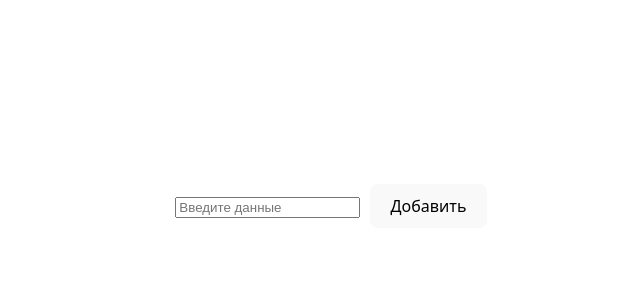
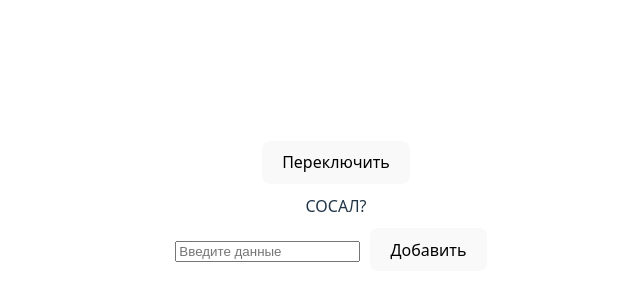
Before and after one commit to Krooky-coder/React-ToDo, a React (Vite) app in the folder todo-app/: page / in a window 1280 px wide. Shown: the part 186-486 px from the top of the page, without its empty margins (304-944 px from the left). Built offline with nearby package versions, Linux system fonts and the light colour scheme.

Commit message:
трахи трахи с темой

```diff
--- a/todo-app/src/App.tsx
+++ b/todo-app/src/App.tsx
@@ -1,30 +1,39 @@
 import AddTodo from './components/AddTodo'
 import './App.css'
 import useLocalStorage from './utils/localStorage';
-import { useEffect, useState } from 'react';
+import { useEffect } from 'react';
 import TodoList from './components/TodoList';
 import { type TodoItem } from './components/TodoItem'
 import EditTodo from './components/EditTodo';
+import ThemeChange from './components/ThemeChange';
+import { ThemeProvider } from 'styled-components';
+import { blackTheme, lightTheme } from './utils/Theme';
+ThemeProvider
 function App() {
 
+  const [tasks, setTasks] = useLocalStorage<TodoItem[]>('Tasks', []);
+  const [theme, setTheme] = useLocalStorage<string>('Theme', 'light')
 
-  const [tasks, setTasks] = useLocalStorage<TodoItem[]>('Tasks', []);
+  const themeToProvide = theme === 'light' ? lightTheme : blackTheme
 
   const handleAddTask = (task: TodoItem) => {
     setTasks([...tasks, task])
   };
 
-  useEffect(() => {
-    // setTasks(value)
-  }, [tasks]);
+  useEffect (() => {
+
+  },[theme])
 
   return (
-    <div>
-      <AddTodo onAdd={handleAddTask}/>
-      <TodoList setValue={setTasks}>
-        {(props) => <EditTodo {...props} />}
-      </TodoList>
-    </div>
+    <>
+      <ThemeProvider theme={themeToProvide}>
+        <ThemeChange setTheme={setTheme} />
+        <AddTodo onAdd={handleAddTask}/>
+        <TodoList setValue={setTasks}>
+          {(props) => <EditTodo {...props} />}
+        </TodoList>
+      </ThemeProvider>
+    </>
   )
 }
 
--- a/todo-app/src/components/AddTodo.tsx
+++ b/todo-app/src/components/AddTodo.tsx
@@ -1,13 +1,18 @@
 import { useState, type ChangeEvent} from 'react';
 import { type TodoItem } from './TodoItem'
-import useLocalStorage from '../utils/localStorage';
+import styled, { useTheme } from 'styled-components';
 interface AddTodoProps {
     onAdd: (task: TodoItem) => void
 }
 
 export default function AddTodo ({ onAdd }: AddTodoProps) {
 
+    const theme = useTheme()
+
+
+
     const [inputValue, setInputValue] = useState('')
+    const [onError, setOnError] = useState(false)
 
     function handleOnChange(e: ChangeEvent<HTMLInputElement>) {
         setInputValue(e.target.value)
@@ -15,6 +20,7 @@ export default function AddTodo ({ onAdd }: AddTodoProps) {
 
     function handleOnClick () {
         if (inputValue) {
+            setOnError(false)
             onAdd({
                 text: inputValue,
                 status: false,
@@ -22,10 +28,20 @@ export default function AddTodo ({ onAdd }: AddTodoProps) {
             })
             setInputValue('')
         }
+        else {
+            setOnError(true)
+        }
     }
 
     return (
         <div>
+            <div>
+            <span>СОСАЛ? </span>
+            {onError &&
+            <span>
+                Да
+            </span>}
+            </div>
             <input
                 value={inputValue}
                 onChange={handleOnChange}
--- a/todo-app/src/components/EditTodo.tsx
+++ b/todo-app/src/components/EditTodo.tsx
@@ -9,10 +9,9 @@ export interface EditProps {
     setValue: (newValue: TodoItem[]) => void
 }
 
-export default function EditTodo ({index, setValue}: EditProps) {
+export default function EditTodo ({ index, setValue }: EditProps) {
 
     const [tasks, setTasks] = useLocalStorage<TodoItem[]>('Tasks', [])
-
     const [valueInput, setInputValue] = useState(tasks[index]?.text || '')
     const [isEditing, setIsEditing] = useState(false)
     useEffect(() => {
@@ -28,11 +27,12 @@ export default function EditTodo ({index, setValue}: EditProps) {
     }
 
     const handleClickSave = () => {
-        if (valueInput.trim()) {
+        if (valueInput) {
             const editTasks = [...tasks]
             editTasks[index].text = valueInput
             setTasks(editTasks)
             setValue(editTasks)
+
         }
         setIsEditing(false)
     }
--- /dev/null
+++ b/todo-app/src/components/ThemeChange.tsx
@@ -0,0 +1,18 @@
+import useLocalStorage from "../utils/localStorage"
+interface ThemeChangeProps {
+    setTheme: ( val:string ) => void
+}
+export default function ThemeChange ( {setTheme}: ThemeChangeProps ) {
+
+    const [theme, _] = useLocalStorage<string>('Theme', 'light')
+
+    function handleToggleTheme () {
+        setTheme(theme === 'light' ? 'dark' : 'light')
+    }
+
+    return (
+        <button onClick={handleToggleTheme}>
+            Переключить
+        </button>
+    )
+}
--- /dev/null
+++ b/todo-app/src/utils/Theme.tsx
@@ -0,0 +1,17 @@
+declare module 'styled-components' {
+    export interface DefaultTheme {
+      main: string
+}}
+interface DefaultTheme {
+  main: string
+
+}
+
+export const lightTheme: DefaultTheme  = {
+    main: "yellow",
+
+}
+export const blackTheme: DefaultTheme = {
+  main: "mediumseagreen",
+
+};
```
Also changed, not shown: todo-app/src/components/Container.tsx (added).
